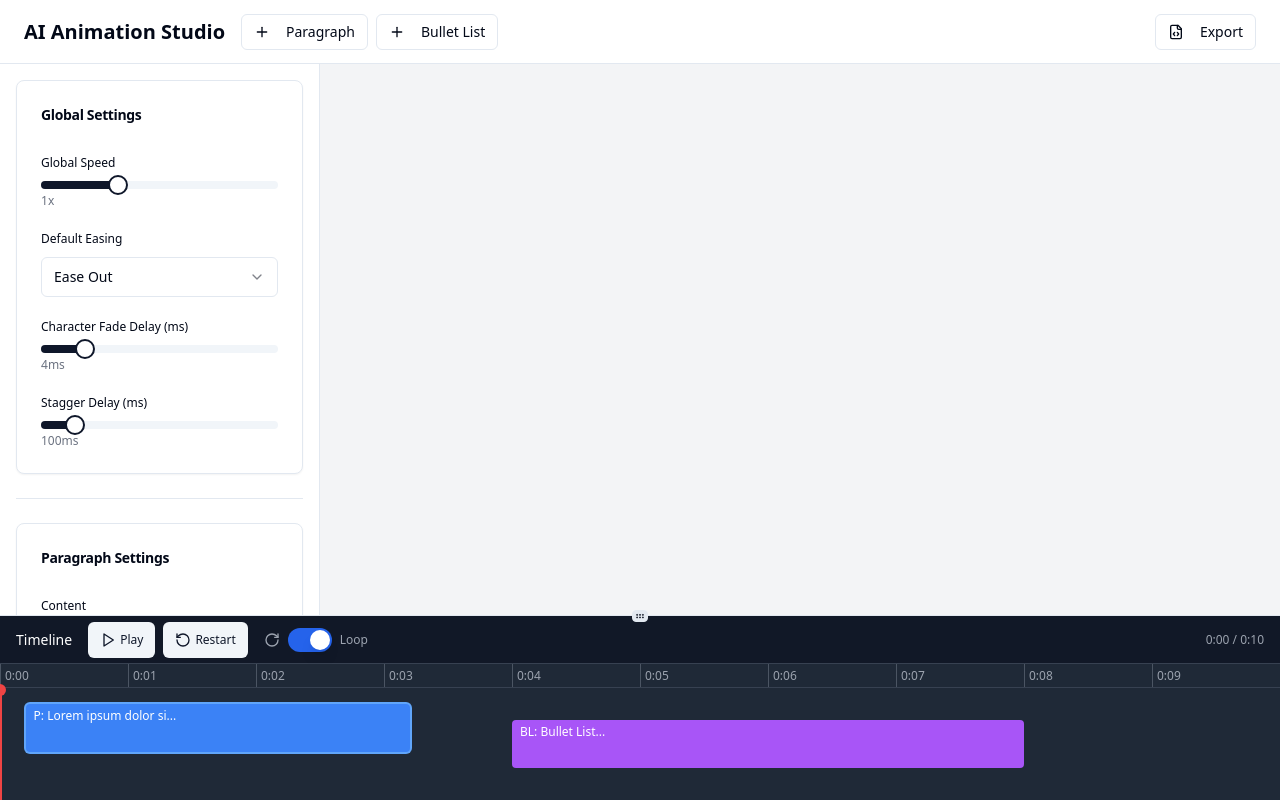
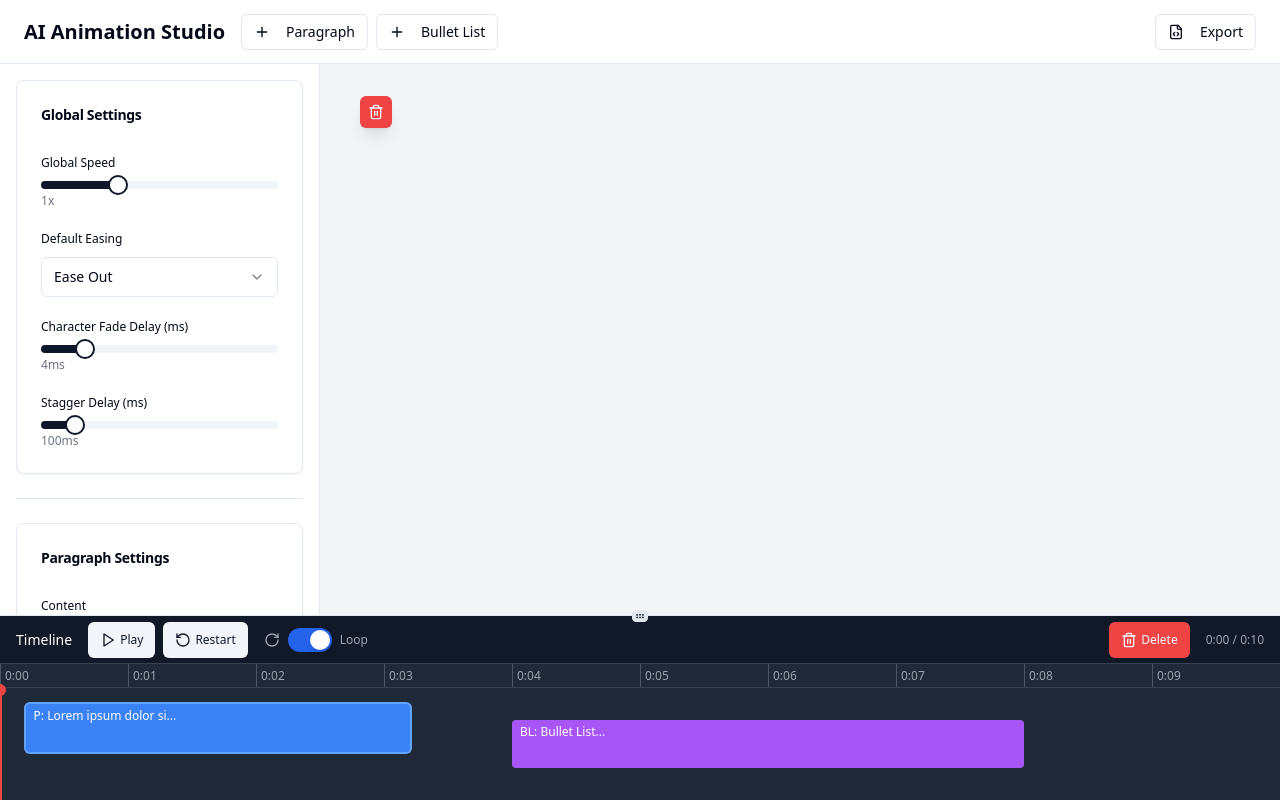
Before and after one commit to joyeues/wordflow-animation-lab, a React (Vite) app: page / in a window 1280 px wide. Both pictures are taken after a click on the element 800 px from the left and 143 px from the top of the page. Built offline with nearby package versions, Linux system fonts and the light colour scheme.

Commit message:
Add item deletion functionality
Allow deleting content blocks via selection or timeline interaction, with a trashcan icon.

```diff
--- a/src/components/ContentPreview.tsx
+++ b/src/components/ContentPreview.tsx
@@ -2,6 +2,8 @@
 import React, { useRef, useEffect } from 'react';
 import { ParagraphBlock } from '@/components/ParagraphBlock';
 import { BulletListBlock } from '@/components/BulletListBlock';
+import { Button } from '@/components/ui/button';
+import { Trash2 } from 'lucide-react';
 import type { ContentBlock, AnimationConfig } from '@/pages/Index';
 
 interface ContentPreviewProps {
@@ -10,6 +12,7 @@ interface ContentPreviewProps {
   globalConfig: AnimationConfig;
   onBlockSelect: (blockId: string | null) => void;
   selectedBlockId: string | null;
+  onBlockDelete: (blockId: string) => void;
 }
 
 export const ContentPreview: React.FC<ContentPreviewProps> = ({
@@ -17,7 +20,8 @@ export const ContentPreview: React.FC<ContentPreviewProps> = ({
   currentTime,
   globalConfig,
   onBlockSelect,
-  selectedBlockId
+  selectedBlockId,
+  onBlockDelete
 }) => {
   const scrollContainerRef = useRef<HTMLDivElement>(null);
   const lastActiveBlockRef = useRef<string | null>(null);
@@ -85,6 +89,23 @@ export const ContentPreview: React.FC<ContentPreviewProps> = ({
                 <div className="absolute top-2 right-2 bg-black bg-opacity-75 text-white text-xs px-2 py-1 rounded opacity-0 hover:opacity-100 transition-opacity">
                   {block.type} • {block.startTime}ms - {block.startTime + block.duration}ms • {speedMultiplier.toFixed(1)}x speed
                 </div>
+
+                {/* Delete flyout */}
+                {isSelected && (
+                  <div className="absolute top-2 left-2 z-10">
+                    <Button
+                      variant="destructive"
+                      size="sm"
+                      onClick={(e) => {
+                        e.stopPropagation();
+                        onBlockDelete(block.id);
+                      }}
+                      className="h-8 w-8 p-0 shadow-lg"
+                    >
+                      <Trash2 className="w-4 h-4" />
+                    </Button>
+                  </div>
+                )}
               </div>
             );
           })}
--- a/src/components/Timeline.tsx
+++ b/src/components/Timeline.tsx
@@ -1,8 +1,7 @@
-
 import React, { useRef, useEffect, useState } from 'react';
 import { Button } from '@/components/ui/button';
 import { Switch } from '@/components/ui/switch';
-import { Play, Square, RotateCcw, Pause, RotateCw } from 'lucide-react';
+import { Play, Square, RotateCcw, Pause, RotateCw, Trash2 } from 'lucide-react';
 import type { ContentBlock } from '@/pages/Index';
 
 interface TimelineProps {
@@ -13,6 +12,7 @@ interface TimelineProps {
   onBlockUpdate: (blockId: string, updates: Partial<ContentBlock>) => void;
   selectedBlockId: string | null;
   onBlockSelect: (blockId: string | null) => void;
+  onBlockDelete: (blockId: string) => void;
   isPlaying: boolean;
   onPlay: () => void;
   onStop: () => void;
@@ -28,6 +28,7 @@ export const Timeline: React.FC<TimelineProps> = ({
   onBlockUpdate,
   selectedBlockId,
   onBlockSelect,
+  onBlockDelete,
   isPlaying,
   onPlay,
   onStop,
@@ -184,8 +185,21 @@ export const Timeline: React.FC<TimelineProps> = ({
             </div>
           </div>
         </div>
-        <div className="text-xs text-gray-400">
-          {formatTime(currentTime)} / {formatTime(totalDuration)}
+        <div className="flex items-center gap-4">
+          {selectedBlockId && (
+            <Button
+              variant="destructive"
+              size="sm"
+              onClick={() => onBlockDelete(selectedBlockId)}
+              className="flex items-center gap-1"
+            >
+              <Trash2 className="w-4 h-4" />
+              <span className="text-xs">Delete</span>
+            </Button>
+          )}
+          <div className="text-xs text-gray-400">
+            {formatTime(currentTime)} / {formatTime(totalDuration)}
+          </div>
         </div>
       </div>
 
--- a/src/pages/Index.tsx
+++ b/src/pages/Index.tsx
@@ -181,6 +181,13 @@ const Index = () => {
     );
   };
 
+  const handleBlockDelete = (blockId: string) => {
+    setContentBlocks(blocks => blocks.filter(block => block.id !== blockId));
+    if (selectedBlockId === blockId) {
+      setSelectedBlockId(null);
+    }
+  };
+
   const handleAddBlock = (type: 'paragraph' | 'bulletList') => {
     const newBlock: ContentBlock = {
       id: Date.now().toString(),
@@ -255,6 +262,7 @@ const Index = () => {
                 globalConfig={globalConfig}
                 onBlockSelect={setSelectedBlockId}
                 selectedBlockId={selectedBlockId}
+                onBlockDelete={handleBlockDelete}
               />
 
               {/* Export Panel */}
@@ -279,6 +287,7 @@ const Index = () => {
             onBlockUpdate={handleBlockUpdate}
             selectedBlockId={selectedBlockId}
             onBlockSelect={setSelectedBlockId}
+            onBlockDelete={handleBlockDelete}
             isPlaying={isPlaying}
             onPlay={handlePlay}
             onStop={handleStop}
```
